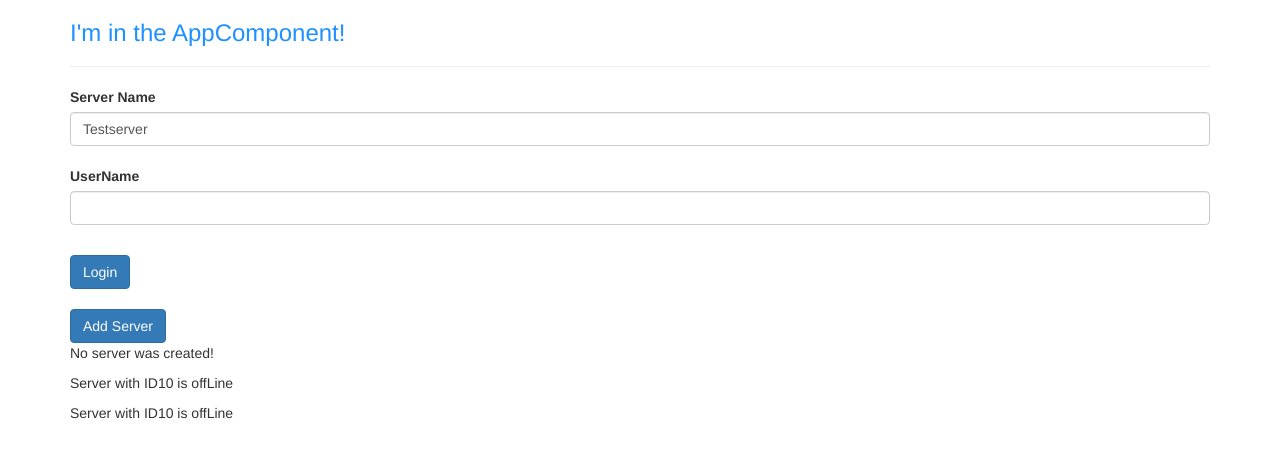
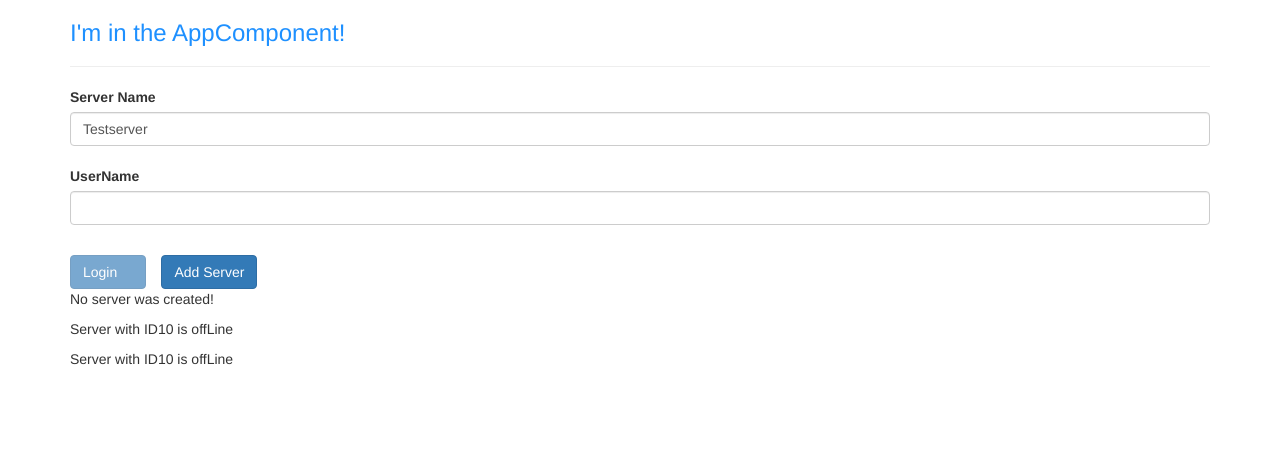
Before and after one commit to SUBHAM-SOOD/Angular_miniProject, an Angular app: page / in a window 1280 px wide. Shown: the top 458 px of the page. Built offline with nearby package versions, Linux system fonts and the light colour scheme.

Commit message:
New conditional login button added

```diff
--- a/src/app/servers/servers.component.html
+++ b/src/app/servers/servers.component.html
@@ -14,8 +14,9 @@ class = "form-control"
 <p>{{userName}} </p>
 <button
 class = "btn btn-primary"
-(click) = "onUserNameClick">Login
-</button><br><br>
+[disabled] = "userName === '' "
+(click) = "userName = '' ">Login &nbsp; &nbsp;
+</button>  &nbsp;&nbsp;
 <!-- <p>{{ serverName }}</p> -->
 <button
     class = "btn btn-primary"
```
